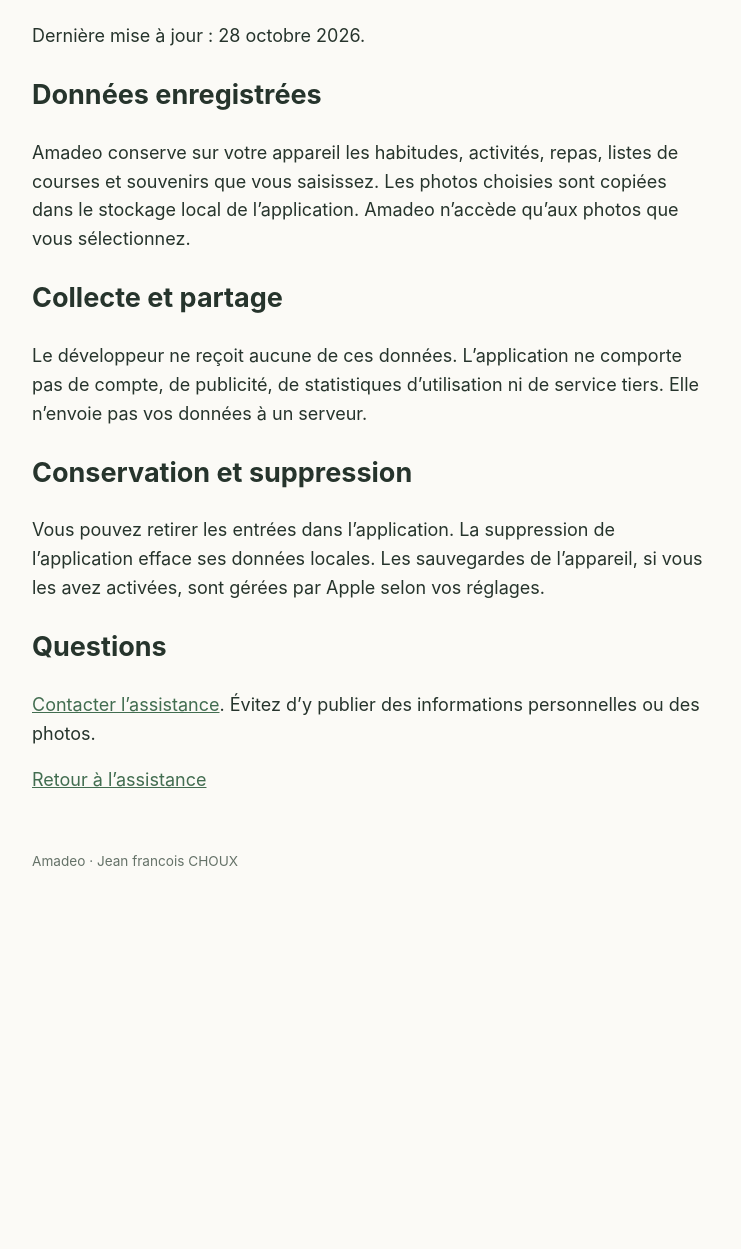
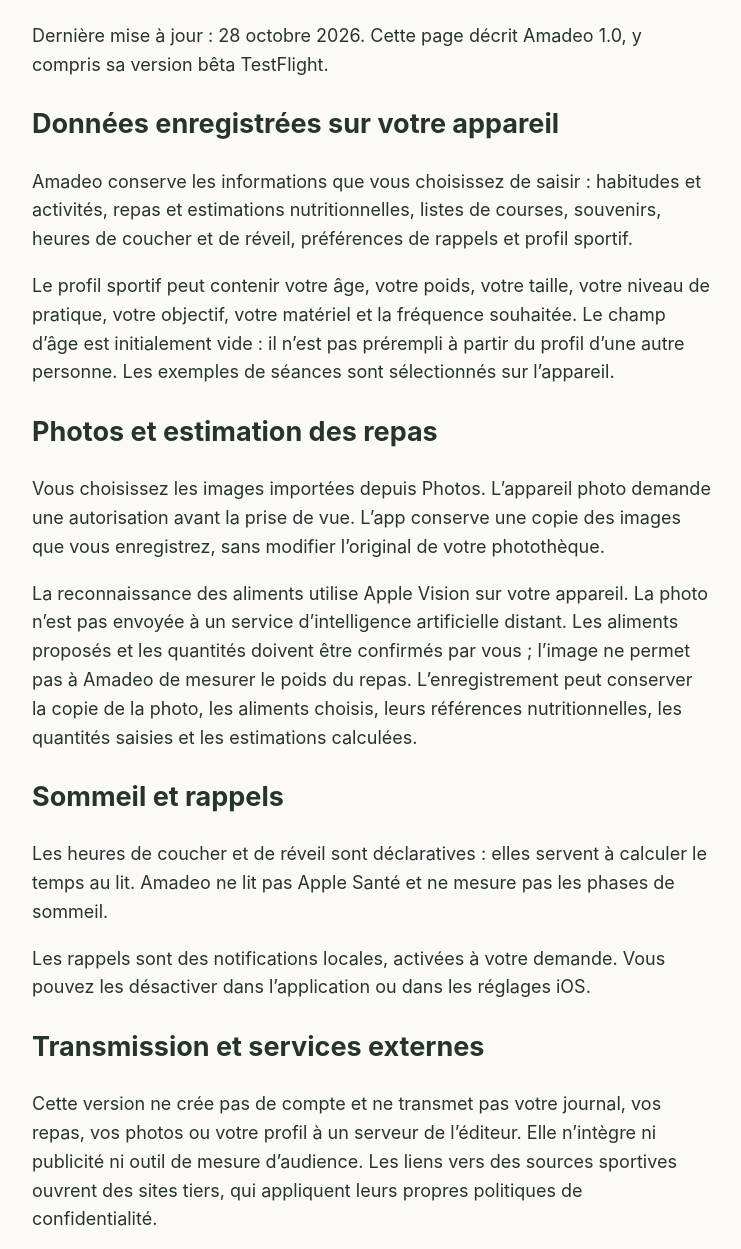
Before and after one commit to Jeffchoux/amadeo-pages, a plain HTML site: page confidentialite.html in a window 1280 px wide. Shown: the part 110-1359 px from the top of the page, without its empty margins (268-1009 px from the left). Before the commit the page ends 1047 px from the top, so only its background shows below. Drawn offline with Linux system fonts and the light colour scheme.

Commit message:
Clarify local wellbeing data and TestFlight privacy

```diff
--- a/confidentialite.html
+++ b/confidentialite.html
@@ -1,9 +1,21 @@
 <!doctype html>
 <html lang="fr"><meta charset="utf-8"><meta name="viewport" content="width=device-width, initial-scale=1"><title>Confidentialité — Amadeo</title>
 <style>body{font:18px/1.6 -apple-system,BlinkMacSystemFont,sans-serif;max-width:680px;margin:64px auto;padding:0 24px;color:#26342c;background:#fbfaf6}h1{font-size:2.4rem;line-height:1.1}a{color:#426d50}footer{margin-top:56px;font-size:.85rem;color:#657268}</style>
-<h1>Politique de confidentialité</h1><p>Dernière mise à jour&nbsp;: 28 octobre 2026.</p>
-<h2>Données enregistrées</h2><p>Amadeo conserve sur votre appareil les habitudes, activités, repas, listes de courses et souvenirs que vous saisissez. Les photos choisies sont copiées dans le stockage local de l’application. Amadeo n’accède qu’aux photos que vous sélectionnez.</p>
-<h2>Collecte et partage</h2><p>Le développeur ne reçoit aucune de ces données. L’application ne comporte pas de compte, de publicité, de statistiques d’utilisation ni de service tiers. Elle n’envoie pas vos données à un serveur.</p>
-<h2>Conservation et suppression</h2><p>Vous pouvez retirer les entrées dans l’application. La suppression de l’application efface ses données locales. Les sauvegardes de l’appareil, si vous les avez activées, sont gérées par Apple selon vos réglages.</p>
+<h1>Politique de confidentialité</h1><p>Dernière mise à jour&nbsp;: 28 octobre 2026. Cette page décrit Amadeo 1.0, y compris sa version bêta TestFlight.</p>
+<h2>Données enregistrées sur votre appareil</h2>
+<p>Amadeo conserve les informations que vous choisissez de saisir&nbsp;: habitudes et activités, repas et estimations nutritionnelles, listes de courses, souvenirs, heures de coucher et de réveil, préférences de rappels et profil sportif.</p>
+<p>Le profil sportif peut contenir votre âge, votre poids, votre taille, votre niveau de pratique, votre objectif, votre matériel et la fréquence souhaitée. Le champ d’âge est initialement vide&nbsp;: il n’est pas prérempli à partir du profil d’une autre personne. Les exemples de séances sont sélectionnés sur l’appareil.</p>
+<h2>Photos et estimation des repas</h2>
+<p>Vous choisissez les images importées depuis Photos. L’appareil photo demande une autorisation avant la prise de vue. L’app conserve une copie des images que vous enregistrez, sans modifier l’original de votre photothèque.</p>
+<p>La reconnaissance des aliments utilise Apple Vision sur votre appareil. La photo n’est pas envoyée à un service d’intelligence artificielle distant. Les aliments proposés et les quantités doivent être confirmés par vous&nbsp;; l’image ne permet pas à Amadeo de mesurer le poids du repas. L’enregistrement peut conserver la copie de la photo, les aliments choisis, leurs références nutritionnelles, les quantités saisies et les estimations calculées.</p>
+<h2>Sommeil et rappels</h2>
+<p>Les heures de coucher et de réveil sont déclaratives&nbsp;: elles servent à calculer le temps au lit. Amadeo ne lit pas Apple Santé et ne mesure pas les phases de sommeil.</p>
+<p>Les rappels sont des notifications locales, activées à votre demande. Vous pouvez les désactiver dans l’application ou dans les réglages iOS.</p>
+<h2>Transmission et services externes</h2>
+<p>Cette version ne crée pas de compte et ne transmet pas votre journal, vos repas, vos photos ou votre profil à un serveur de l’éditeur. Elle n’intègre ni publicité ni outil de mesure d’audience. Les liens vers des sources sportives ouvrent des sites tiers, qui appliquent leurs propres politiques de confidentialité.</p>
+<p>Si vous testez la bêta avec TestFlight, le service Apple collecte et partage avec le développeur des données de diagnostic et d’utilisation ainsi que les commentaires que vous envoyez. Les captures d’écran jointes à un retour peuvent contenir les informations affichées dans l’app&nbsp;: vérifiez-les avant l’envoi. Consultez les <a href="https://images.apple.com/legal/privacy/data/en/test-flight/">informations Apple sur TestFlight et la confidentialité</a>.</p>
+<h2>Conservation et suppression</h2>
+<p>Un repas, sa copie de photo et son estimation peuvent être supprimés depuis le menu du repas. Une nuit peut être supprimée depuis son écran d’horaires. Le profil sportif peut être effacé depuis l’écran des séances. Ces commandes demandent confirmation. Les souvenirs disposent également d’une commande de suppression dans l’album. Supprimer une copie dans Amadeo ne supprime pas la photo originale dans Photos.</p>
+<p>Les données restent dans le stockage local de l’app tant que vous les conservez. La suppression de l’application efface ce stockage. Les éventuelles sauvegardes de l’appareil dépendent de vos réglages Apple. Ces suppressions locales ne retirent pas les retours que vous avez déjà envoyés via TestFlight ou l’assistance.</p>
 <h2>Questions</h2><p><a href="https://github.com/Jeffchoux/amadeo-support/issues">Contacter l’assistance</a>. Évitez d’y publier des informations personnelles ou des photos.</p>
 <p><a href="index.html">Retour à l’assistance</a></p><footer>Amadeo · Jean francois CHOUX</footer></html>
```
